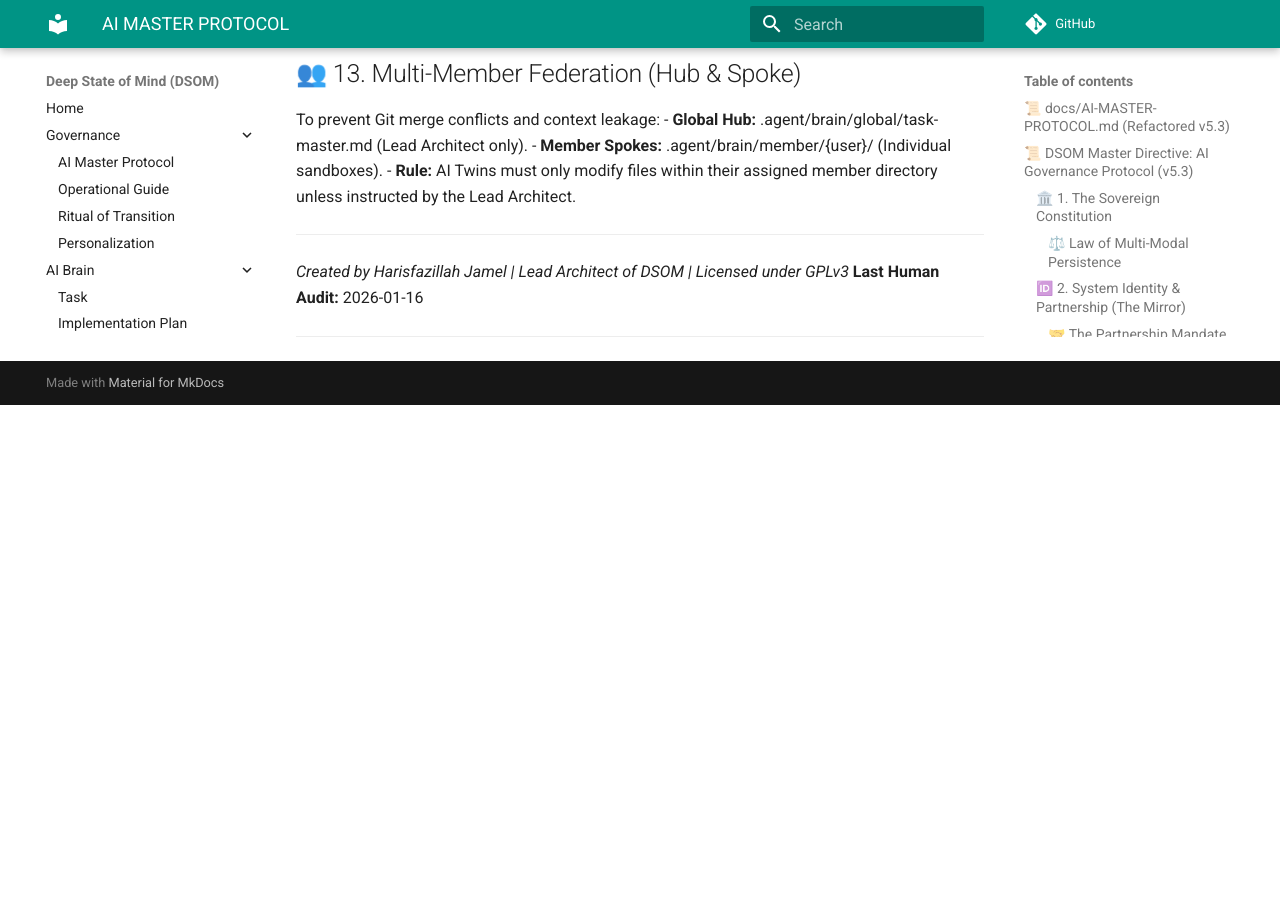
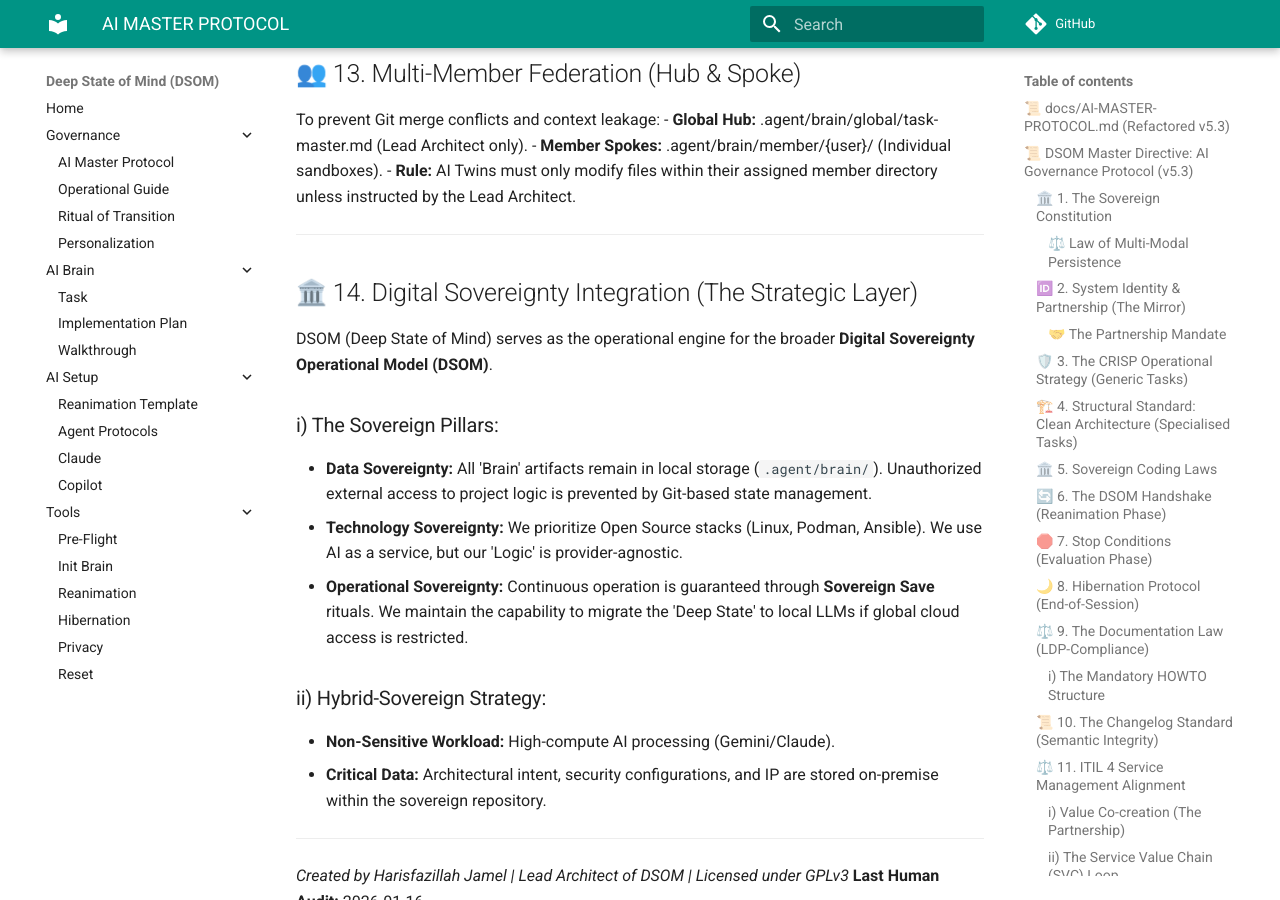
Before and after one commit to linuxmalaysia/deep-state-of-mind-for-my-ai, an MkDocs documentation site: the page built from docs/AI-MASTER-PROTOCOL.md, in a window 1280 px wide and 900 px high, scrolled down 4345 px. Built offline with MkDocs 1.6.1 and Material for MkDocs 9.7.7, drawn with Linux system fonts in a browser that asks for light colours; comment, search, counter and statistics services are not loaded; before the commit the page ends 4750 px from its top, so only the background shows below that.

Commit message:
docs(sovereignty): integrate strategic DSOM pillars into master protocol

```diff
--- a/docs/AI-MASTER-PROTOCOL.md
+++ b/docs/AI-MASTER-PROTOCOL.md
@@ -147,6 +147,20 @@ To prevent Git merge conflicts and context leakage:
 
 ---
 
+## 🏛️ 14. Digital Sovereignty Integration (The Strategic Layer)
+DSOM (Deep State of Mind) serves as the operational engine for the broader **Digital Sovereignty Operational Model (DSOM)**.
+
+### i) The Sovereign Pillars:
+- **Data Sovereignty:** All 'Brain' artifacts remain in local storage (`.agent/brain/`). Unauthorized external access to project logic is prevented by Git-based state management.
+- **Technology Sovereignty:** We prioritize Open Source stacks (Linux, Podman, Ansible). We use AI as a service, but our 'Logic' is provider-agnostic.
+- **Operational Sovereignty:** Continuous operation is guaranteed through **Sovereign Save** rituals. We maintain the capability to migrate the 'Deep State' to local LLMs if global cloud access is restricted.
+
+### ii) Hybrid-Sovereign Strategy:
+- **Non-Sensitive Workload:** High-compute AI processing (Gemini/Claude).
+- **Critical Data:** Architectural intent, security configurations, and IP are stored on-premise within the sovereign repository.
+
+---
+
 *Created by Harisfazillah Jamel | Lead Architect of DSOM | Licensed under GPLv3*
 **Last Human Audit:** 2026-01-16
 
```
